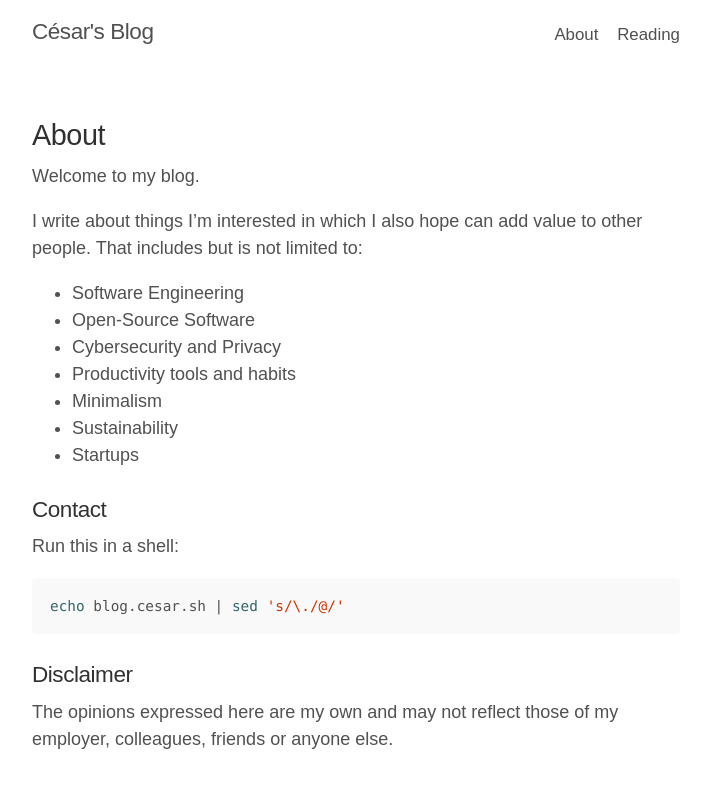
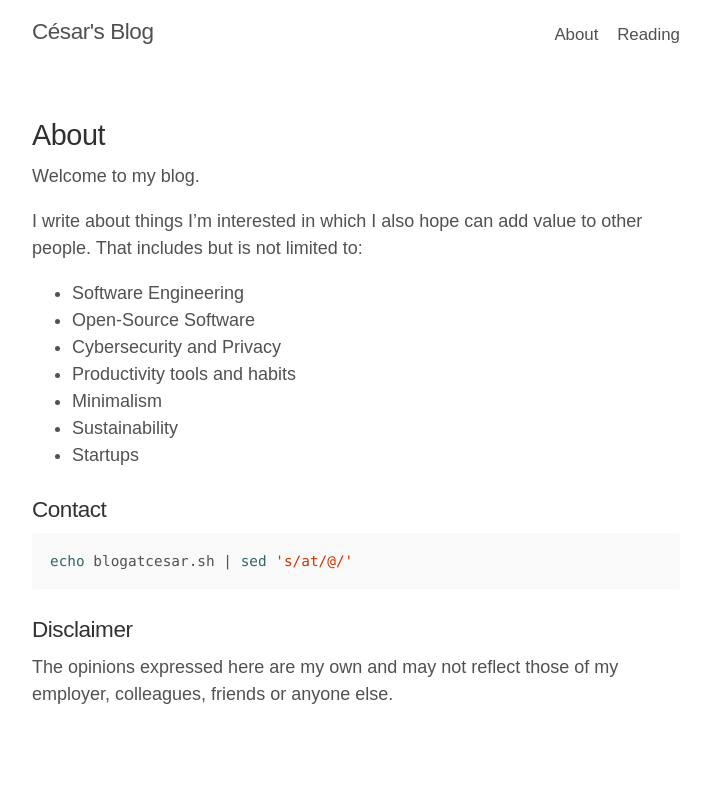
Before and after one commit to cesarferradas/ferrad.as, a Jekyll site: the page built from about.md, in a window 1280 px wide. Shown: the top 788 px of the page, without its empty margins (284-994 px from the left). Built offline with Jekyll 4.4.1, drawn with Linux system fonts in a browser that asks for light colours; our own code applies the rules of GitHub Pages for plain Markdown files.

Commit message:
edit about page

````diff
--- a/about.md
+++ b/about.md
@@ -16,10 +16,8 @@ I write about things I'm interested in which I also hope can add value to other
 
 ### Contact
 
-Run this in a shell:
-
 ```shell
-echo blog.cesar.sh | sed 's/\./@/'
+echo blogatcesar.sh | sed 's/at/@/'
 ```
 
 ### Disclaimer
````
